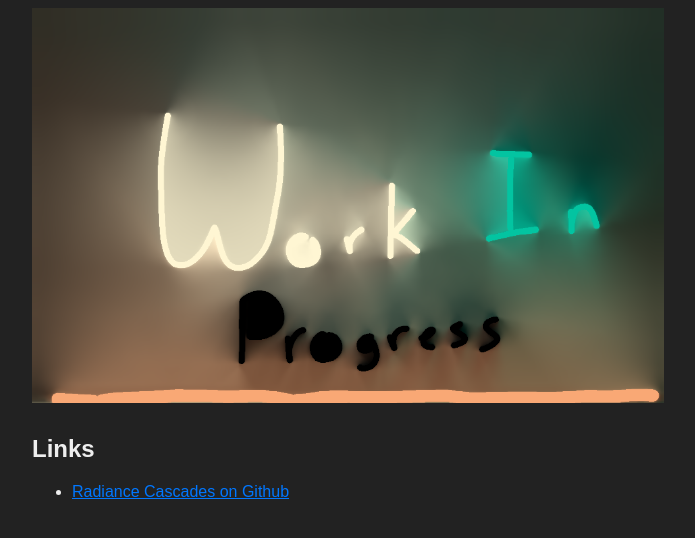
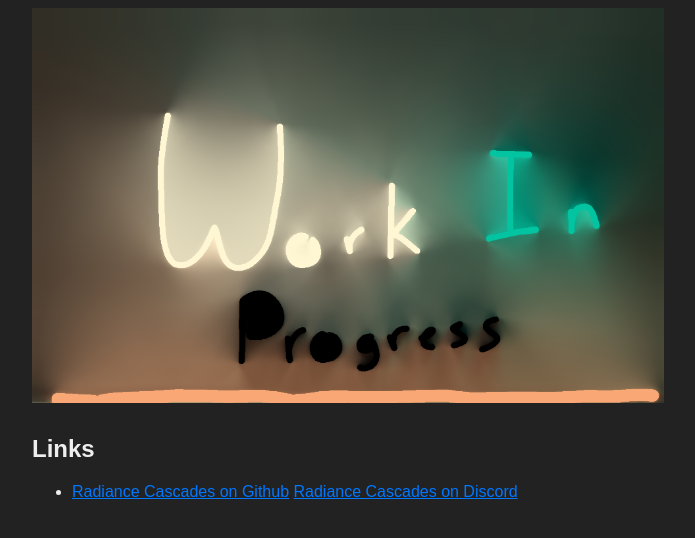
Before and after one commit to radiance-cascades/radiance-cascades.com, a plain HTML site: page public/index.html in a window 1280 px wide. Shown: the whole page, without its empty margins (292-987 px from the left). Drawn offline with Linux system fonts and the light colour scheme.

Commit message:
add discord link

```diff
--- a/public/index.html
+++ b/public/index.html
@@ -48,6 +48,7 @@
         <ul>
           <li>
             <a href="https://github.com/radiance-cascades" target="_blank">Radiance Cascades on Github</a>
+            <a href="https://discord.com/invite/WSW7d2wrps" target="_blank">Radiance Cascades on Discord</a>
           </li>
         </ul>
       </p>
```
